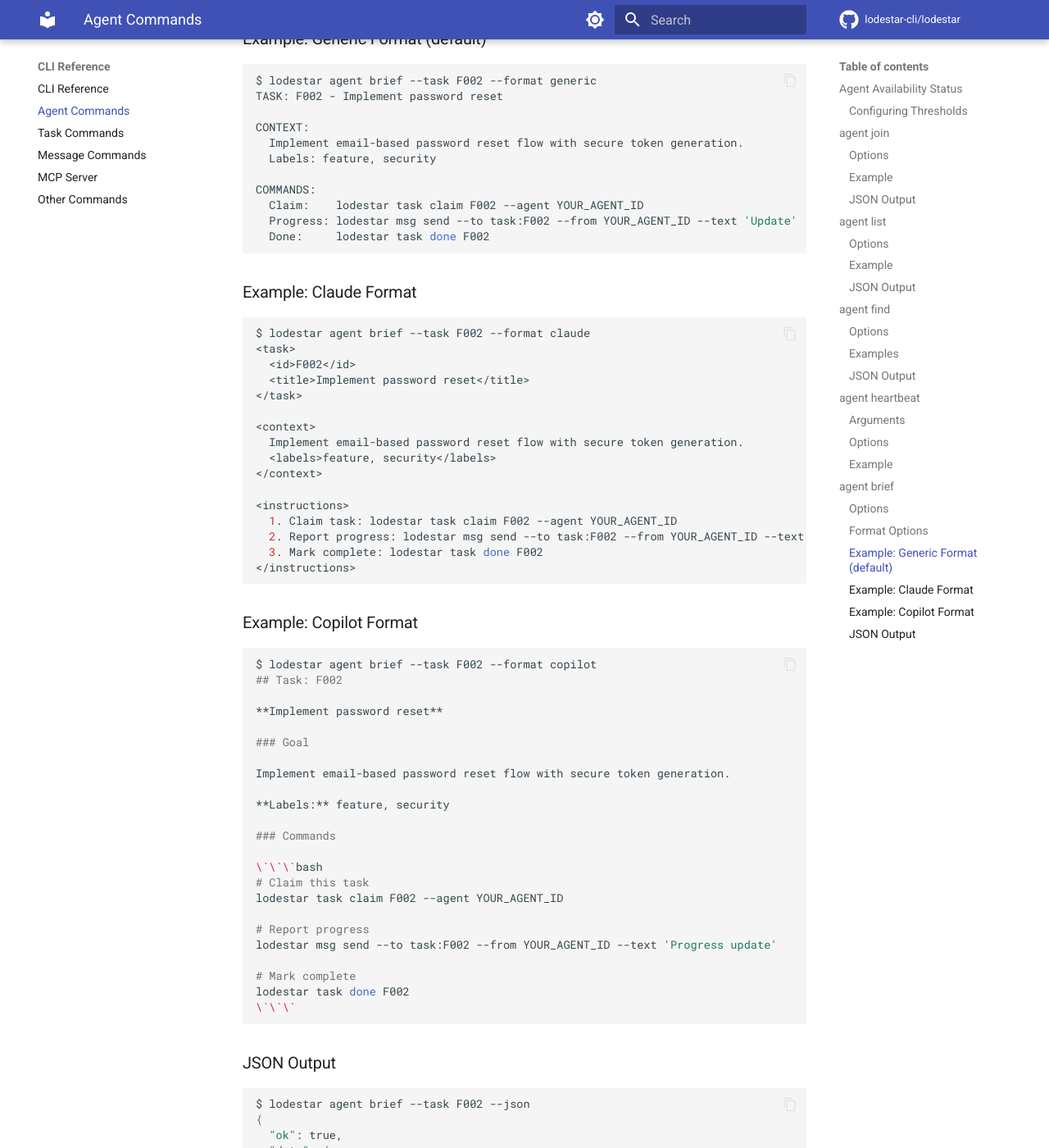
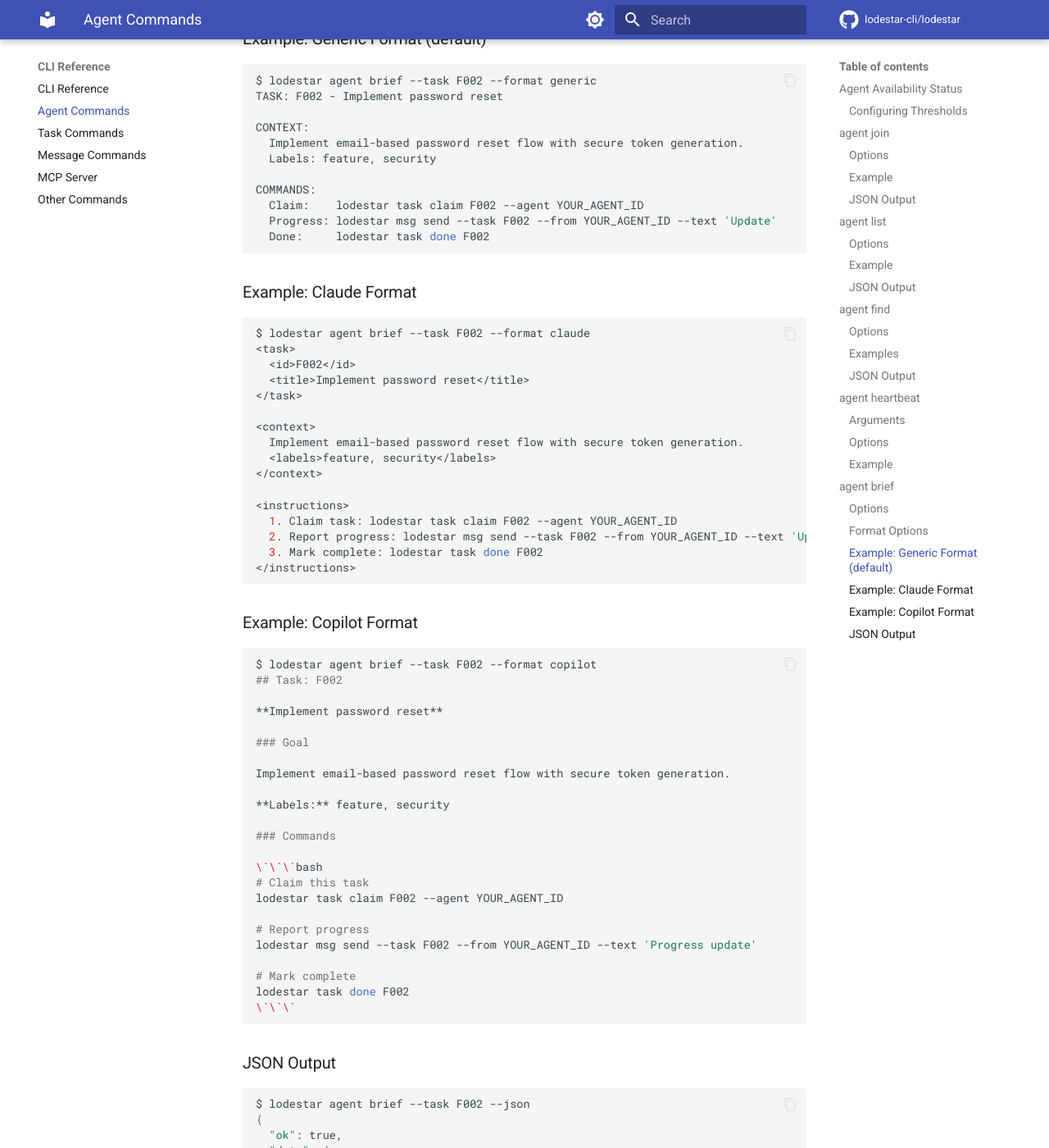
Before and after one commit to ThomasRohde/lodestar, an MkDocs documentation site: the page built from docs/cli/agent.md, in a window 1280 px wide and 1400 px high, scrolled down 7001 px. Shown: the whole window at 82% size. Built offline with MkDocs 1.6.1 and Material for MkDocs 9.7.7, drawn with Linux system fonts in a browser that asks for light colours; comment, search, counter and statistics services are not loaded.

Commit message:
docs: update all msg send examples to use --task syntax
- Change --to task:X to --task X in all documentation
- Updated files:
  - docs/cli/agent.md (brief command examples)
  - docs/guides/agent-workflow.md (handoff examples)
  - docs/guides/agent-coordination.md (messaging patterns)
  - docs/concepts/lease-mechanics.md (release example)

All examples now match the current CLI implementation.
No functional changes - documentation only.

````diff
--- a/docs/cli/agent.md
+++ b/docs/cli/agent.md
@@ -301,7 +301,7 @@
 
 COMMANDS:
   Claim:    lodestar task claim F002 --agent YOUR_AGENT_ID
-  Progress: lodestar msg send --to task:F002 --from YOUR_AGENT_ID --text 'Update'
+  Progress: lodestar msg send --task F002 --from YOUR_AGENT_ID --text 'Update'
   Done:     lodestar task done F002
 ```
 
@@ -321,7 +321,7 @@
 
 <instructions>
   1. Claim task: lodestar task claim F002 --agent YOUR_AGENT_ID
-  2. Report progress: lodestar msg send --to task:F002 --from YOUR_AGENT_ID --text 'Update'
+  2. Report progress: lodestar msg send --task F002 --from YOUR_AGENT_ID --text 'Update'
   3. Mark complete: lodestar task done F002
 </instructions>
 ```
@@ -347,7 +347,7 @@
 lodestar task claim F002 --agent YOUR_AGENT_ID
 
 # Report progress
-lodestar msg send --to task:F002 --from YOUR_AGENT_ID --text 'Progress update'
+lodestar msg send --task F002 --from YOUR_AGENT_ID --text 'Progress update'
 
 # Mark complete
 lodestar task done F002
````
Also changed, not shown: docs/concepts/lease-mechanics.md (+1 -1 lines), docs/guides/agent-coordination.md (+2 -2 lines), docs/guides/agent-workflow.md (+1 -1 lines).
